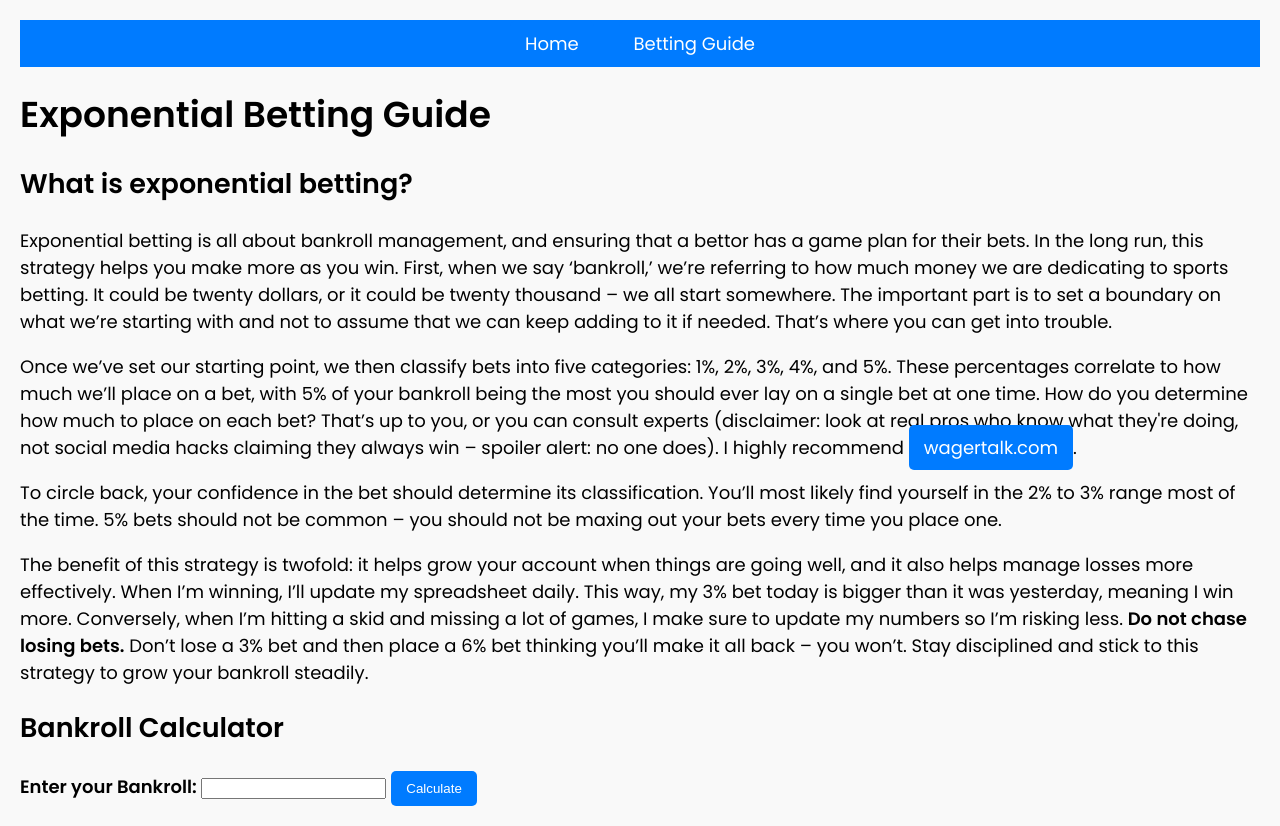
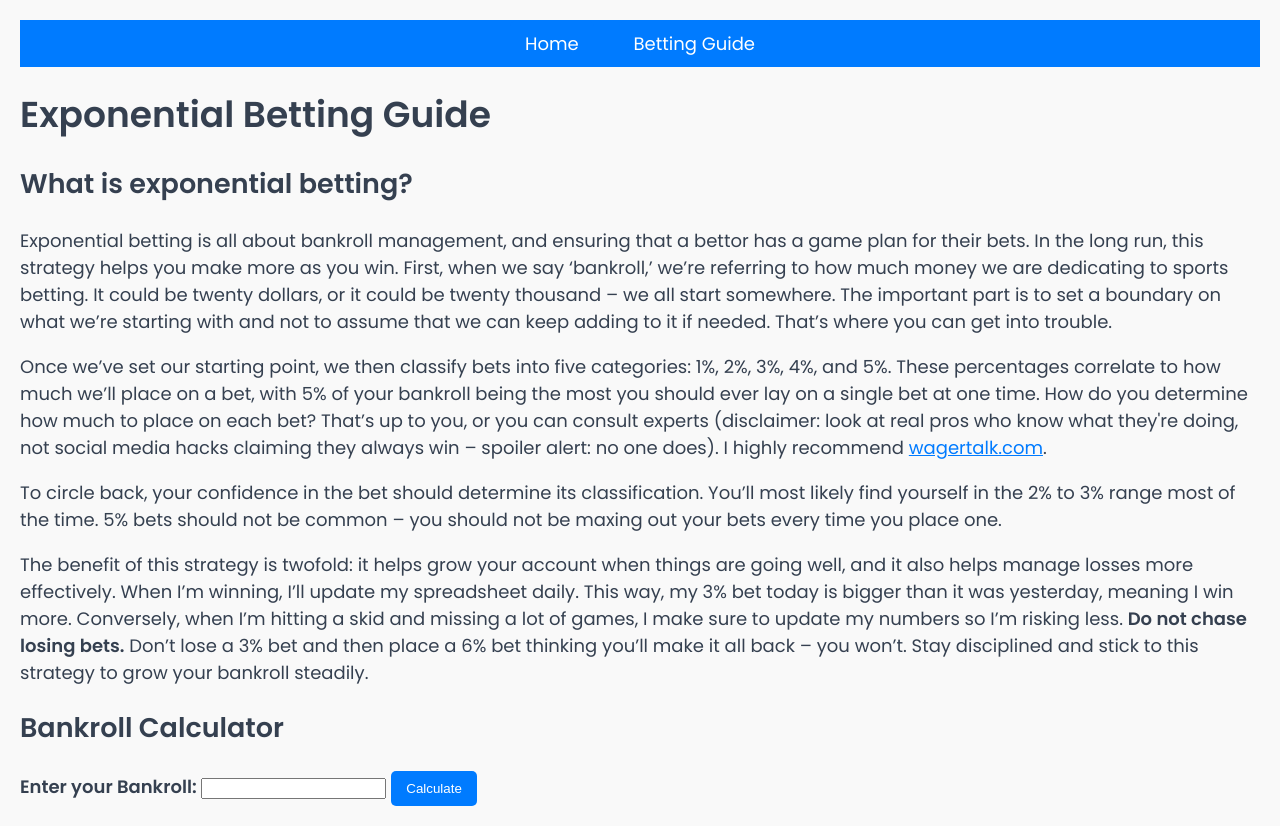
Before and after one commit to getstaminc/get-stam-py, a Flask app: page /betting-guide in a window 1280 px wide. Run offline with Flask 3, Linux system fonts and the light colour scheme.

Commit message:
update colors

```diff
--- a/app.py
+++ b/app.py
@@ -118,7 +118,7 @@ def get_sport_scores(sport_key):
                             border-collapse: collapse;
                         }
                         table, th, td {
-                            border: 1px solid black;
+                            border: 1.5px solid #ddd;
                         }
                         th, td {
                             padding: 8px;
@@ -478,6 +478,7 @@ def game_details(game_id):
                             font-family: 'Poppins', sans-serif;
                             margin: 0;
                             padding: 20px;
+                            color: #354050;
                         }
 
                         header {
@@ -509,7 +510,7 @@ def game_details(game_id):
                         }
 
                         table, th, td {
-                            border: 1px solid black;
+                            border: 1.5px solid #ddd;
                         }
 
                         th, td {
@@ -522,20 +523,20 @@ def game_details(game_id):
                         }
 
                         .green-bg {
-                            background-color: green;
+                            background-color: #7ebe7e;
                         }
 
                         .red-bg {
-                            background-color: red;
+                            background-color: #e35a69;
                         }
 
                         .grey-bg {
-                            background-color: grey;
+                            background-color: #c6c8ca;
                         }
 
                         #gamesList {
-                        list-style-type: none;
-                        padding: 0;
+                            list-style-type: none;
+                            padding: 0;
                         }
 
                         .game-card {
@@ -1064,6 +1065,7 @@ def game_details(game_id):
                             font-family: 'Poppins', sans-serif;
                             margin: 0;
                             padding: 20px;
+                            color: #354050;
                         }
 
                         header {
@@ -1095,7 +1097,7 @@ def game_details(game_id):
                         }
 
                         table, th, td {
-                            border: 1px solid black;
+                            border: 1.5px solid #ddd;
                         }
 
                         th, td {
@@ -1108,20 +1110,20 @@ def game_details(game_id):
                         }
 
                         .green-bg {
-                            background-color: green;
+                            background-color: #7ebe7e;
                         }
 
                         .red-bg {
-                            background-color: red;
+                            background-color: #e35a69;
                         }
 
                         .grey-bg {
-                            background-color: grey;
+                            background-color: #c6c8ca;
                         }
 
                         #gamesList {
-                        list-style-type: none;
-                        padding: 0;
+                            list-style-type: none;
+                            padding: 0;
                         }
 
                         .game-card {
@@ -1636,6 +1638,7 @@ def game_details(game_id):
                             font-family: 'Poppins', sans-serif;
                             margin: 0;
                             padding: 20px;
+                            color: #354050;
                         }
 
                         header {
@@ -1668,7 +1671,7 @@ def game_details(game_id):
                         }
 
                         table, th, td {
-                            border: 1px solid black;
+                            border: 1.5px solid #ddd;
                         }
 
                         th, td {
@@ -1681,20 +1684,20 @@ def game_details(game_id):
                         }
 
                         .green-bg {
-                            background-color: green;
+                            background-color: #7ebe7e;
                         }
 
                         .red-bg {
-                            background-color: red;
+                            background-color: #e35a69;
                         }
 
                         .grey-bg {
-                            background-color: grey;
+                            background-color: #c6c8ca;
                         }
 
                         #gamesList {
-                        list-style-type: none;
-                        padding: 0;
+                            list-style-type: none;
+                            padding: 0;
                         }
 
                         .game-card {
--- a/templates/betting_guide.html
+++ b/templates/betting_guide.html
@@ -22,6 +22,7 @@
             font-family: 'Poppins', sans-serif;
             margin: 0;
             padding: 20px;
+            color: #354050
         }
 
         header {
@@ -67,7 +68,7 @@
             box-shadow: 0 4px 8px rgba(0, 0, 0, 0.1);
         }
 
-        button, a {
+        button, .button {
             background-color: #007bff; /* Primary color */
             color: white;
             border: none;
@@ -79,6 +80,10 @@
 
         button:hover, a:hover {
             background-color: #0056b3; /* Darker shade on hover */
+        }
+
+        a {
+            color: #007bff;
         }
 
         /* Responsive Styles */
@@ -123,8 +128,8 @@
 <body>
     <header>
         <nav>
-            <a href="/">Home</a>
-            <a href="/betting-guide">Betting Guide</a> <!-- New link -->
+            <a class="button" href="/">Home</a>
+            <a class="button" href="/betting-guide">Betting Guide</a> <!-- New link -->
         </nav>
     </header>
     <main>
--- a/templates/index.html
+++ b/templates/index.html
@@ -22,6 +22,7 @@
             font-family: 'Poppins', sans-serif;
             margin: 0;
             padding: 20px;
+            color: #354050;
         }
 
         header {
```
